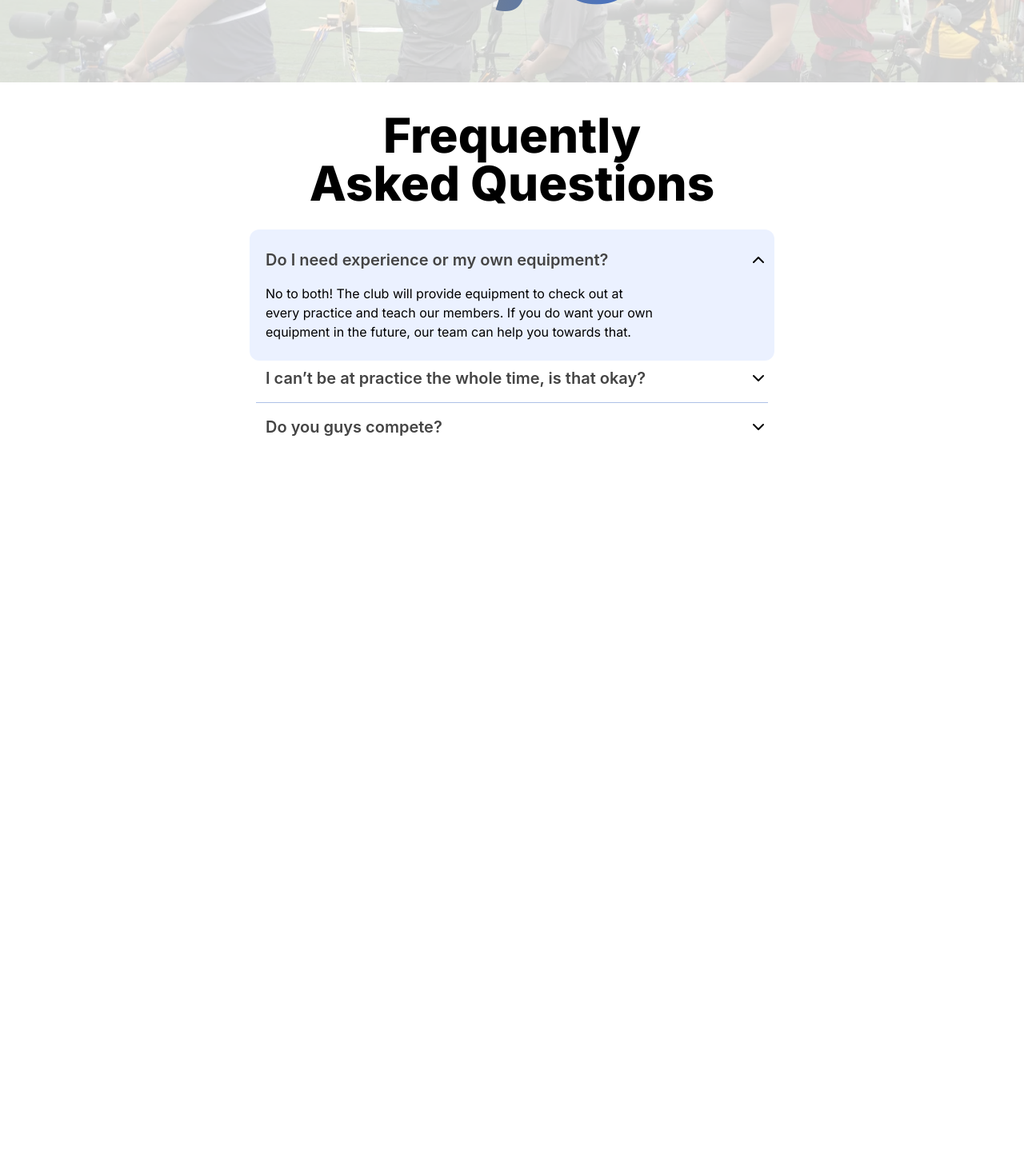
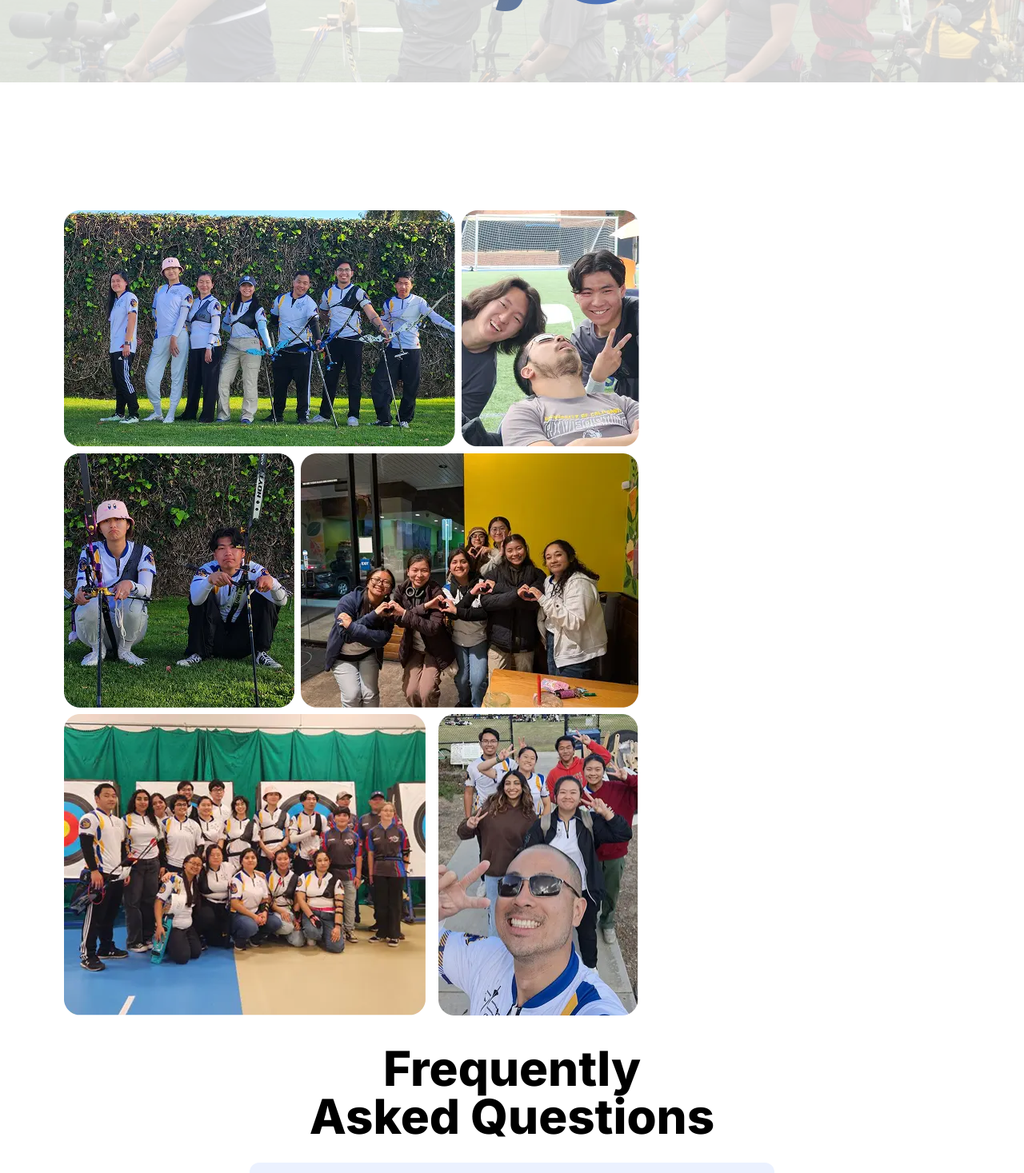
Before and after one commit to acm-ucr/archery-website, a Next.js app: page /join in a window 1280 px wide. Shown: the part 281-1748 px from the top of the page at 80% size. Before the commit the page ends 845 px from the top, so only its background shows below. Built offline with nearby package versions, Linux system fonts and the light colour scheme.

Commit message:
Formatted images according to figma

```diff
--- a/src/app/join/page.tsx
+++ b/src/app/join/page.tsx
@@ -1,10 +1,12 @@
 import Header from "@/components/header";
 import FAQ from "@/components/join/faq";
+import GalleryGrid from "@/components/join/galleryGrid";
 
 const JoinPage = () => {
   return (
     <>
       <Header title="Join" subTitle="Archery @UCR" />
+      <GalleryGrid />
       <FAQ />
     </>
   );
--- /dev/null
+++ b/src/components/join/galleryGrid.tsx
@@ -0,0 +1,52 @@
+import Image from "next/image";
+import topLeft from "@/public/gallery_topleft.webp";
+import midLeft from "@/public/gallery_midleft.webp";
+import bottomLeft from "@/public/gallery_bottomleft.webp";
+import topRight from "@/public/gallery_topright.webp";
+import midRight from "@/public/gallery_midright.webp";
+import bottomRight from "@/public/gallery_bottomright.webp";
+
+const GalleryGrid = () => {
+  return (
+    <div className="relative mt-40 ml-20 flex w-1/2 flex-col gap-2">
+      <div className="flex gap-2">
+        <Image
+          src={topLeft}
+          alt="Picture of Archery Club Members"
+          className="object-cover"
+        />
+        <Image
+          src={topRight}
+          alt="Picture of Archery Club Members"
+          className="object-cover"
+        />
+      </div>
+      <div className="flex gap-2">
+        <Image
+          src={midLeft}
+          alt="Picture of Archery Club Members"
+          className="object-cover"
+        />
+        <Image
+          src={midRight}
+          alt="Picture of Archery Club Members"
+          className="object-cover"
+        />
+      </div>
+      <div className="flex gap-2">
+        <Image
+          src={bottomLeft}
+          alt="Picture of Archery Club Members"
+          className="object-cover"
+        />
+        <Image
+          src={bottomRight}
+          alt="Picture of Archery Club Members"
+          className="ml-2 object-cover"
+        />
+      </div>
+    </div>
+  );
+};
+
+export default GalleryGrid;
```
